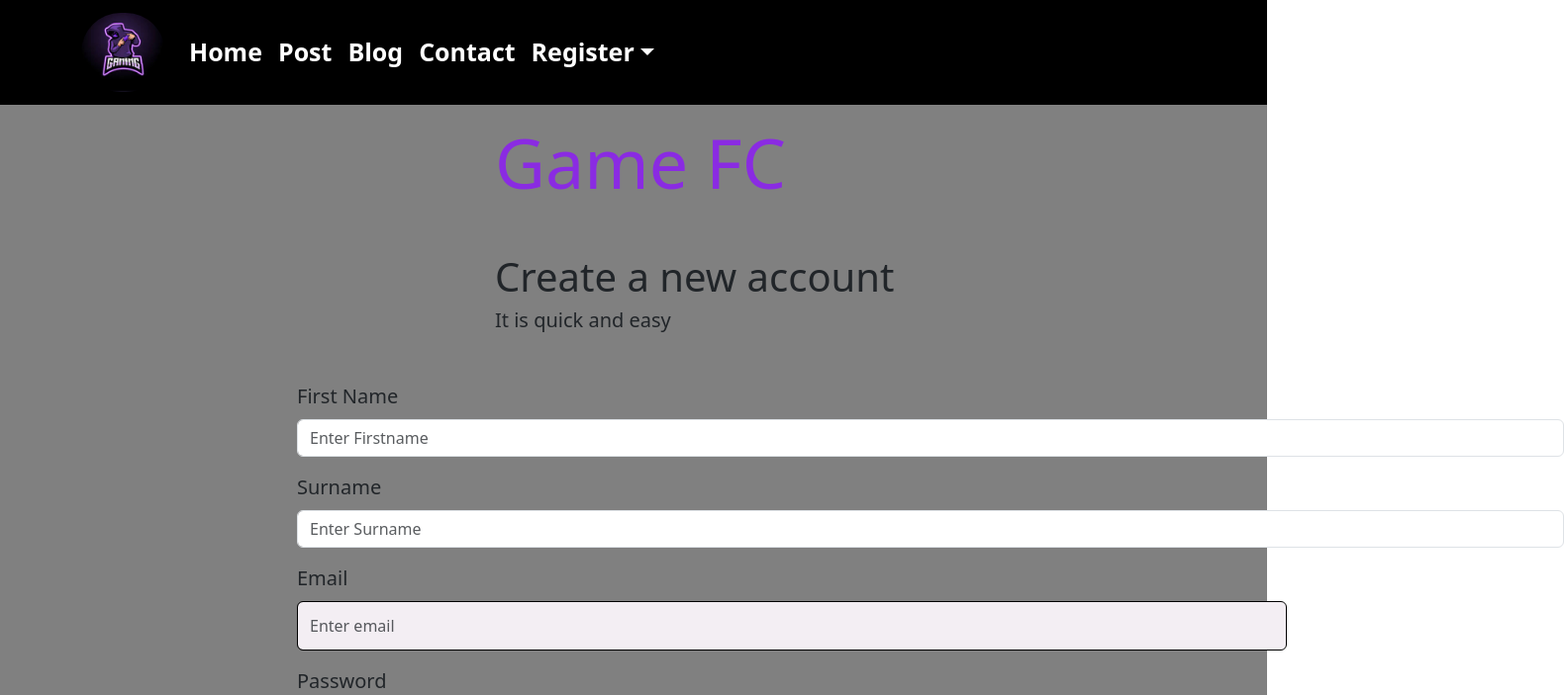
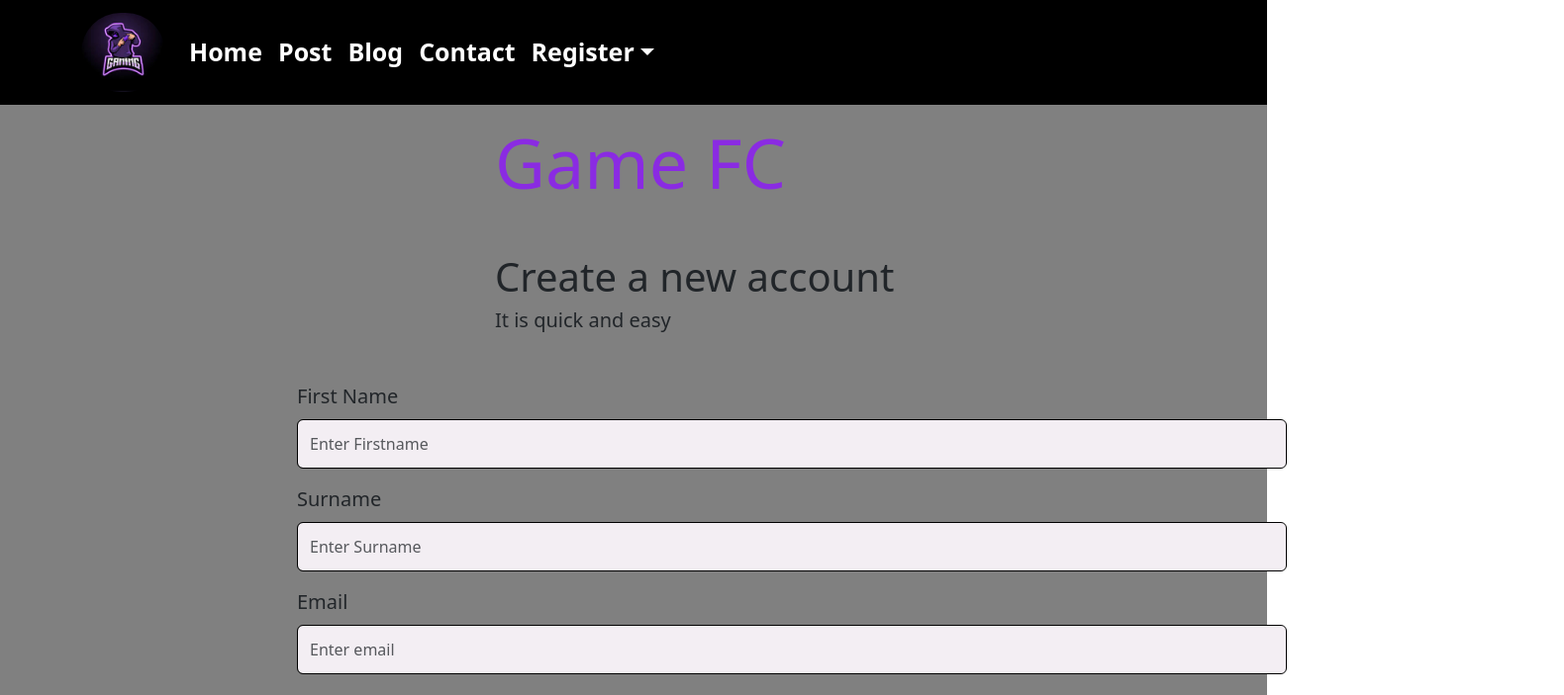
Before and after one commit to demzytech/react-router, a React (Vite) app: page /signup in a window 1280 px wide. Shown: the top 703 px of the page at 99% size, 1580 px wide, since content can reach past the window. Built offline with nearby package versions, Linux system fonts and the light colour scheme.

Commit message:
adding text and image contents

```diff
--- a/src/Components/pages/Signup.jsx
+++ b/src/Components/pages/Signup.jsx
@@ -73,13 +73,13 @@ function BasicExample() {
       <div>
       <Form.Group>
         <Form.Label className='labelfor' style={{marginLeft: '300px'}}>First Name</Form.Label>
-        <Form.Control type="Firstname" placeholder="Enter Firstname" name='Firstname' value={formValues.Firstname} id='labelform' style={{marginLeft: '300px'}} onChange={handleChange} />
+        <Form.Control type="Firstname" placeholder="Enter Firstname" name='Firstname' value={formValues.Firstname} id='labelform4' style={{marginLeft: '300px'}} onChange={handleChange} />
 
       </Form.Group>
       <p className='error'>{formErrors.Firstname}</p>
       <Form.Group>
         <Form.Label className='labelfor'style={{marginLeft: '300px'}}>Surname</Form.Label>
-        <Form.Control type="Surname" placeholder="Enter Surname" name='Surname' value={formValues.Surname} id='labelform' style={{marginLeft: '300px'}} onChange={handleChange}/>
+        <Form.Control type="Surname" placeholder="Enter Surname" name='Surname' value={formValues.Surname} id='labelform4' style={{marginLeft: '300px'}} onChange={handleChange}/>
       </Form.Group>
       </div>
       <p className='error'>{formErrors.Surname}</p>
```
